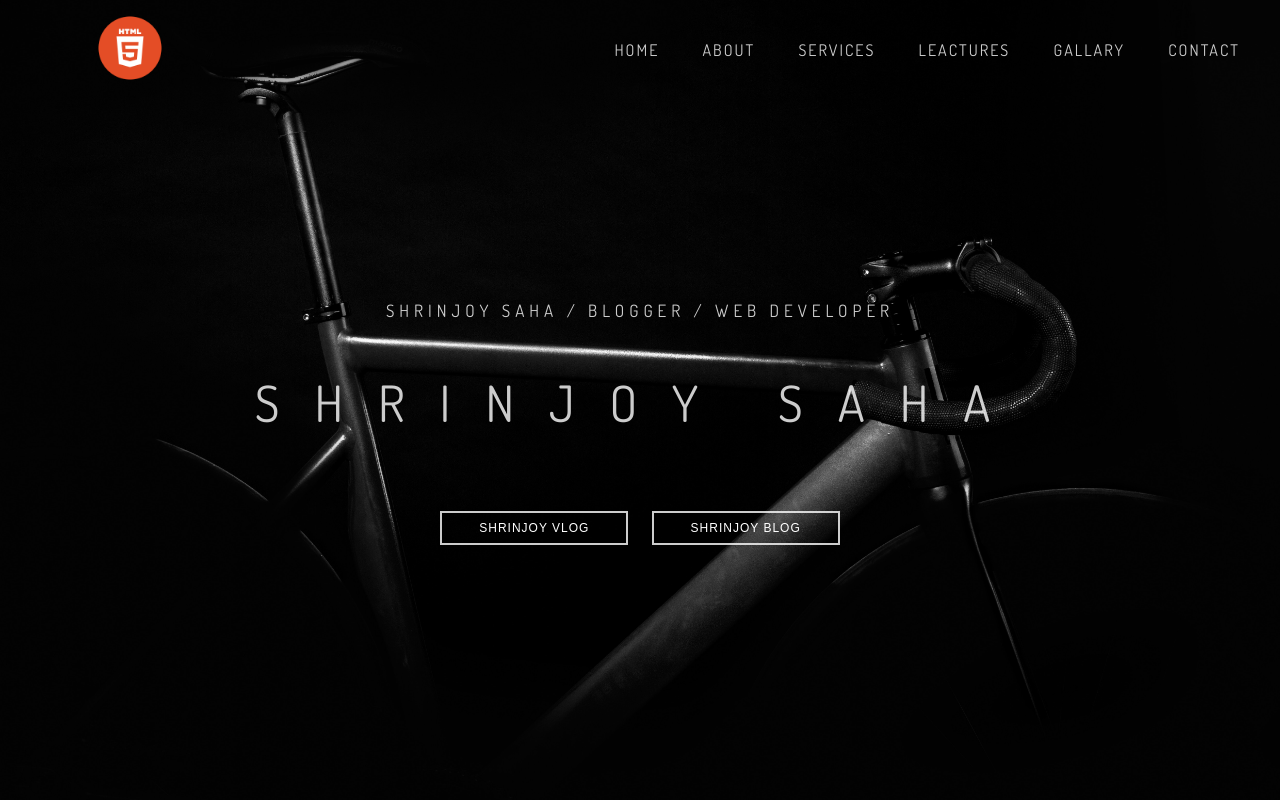
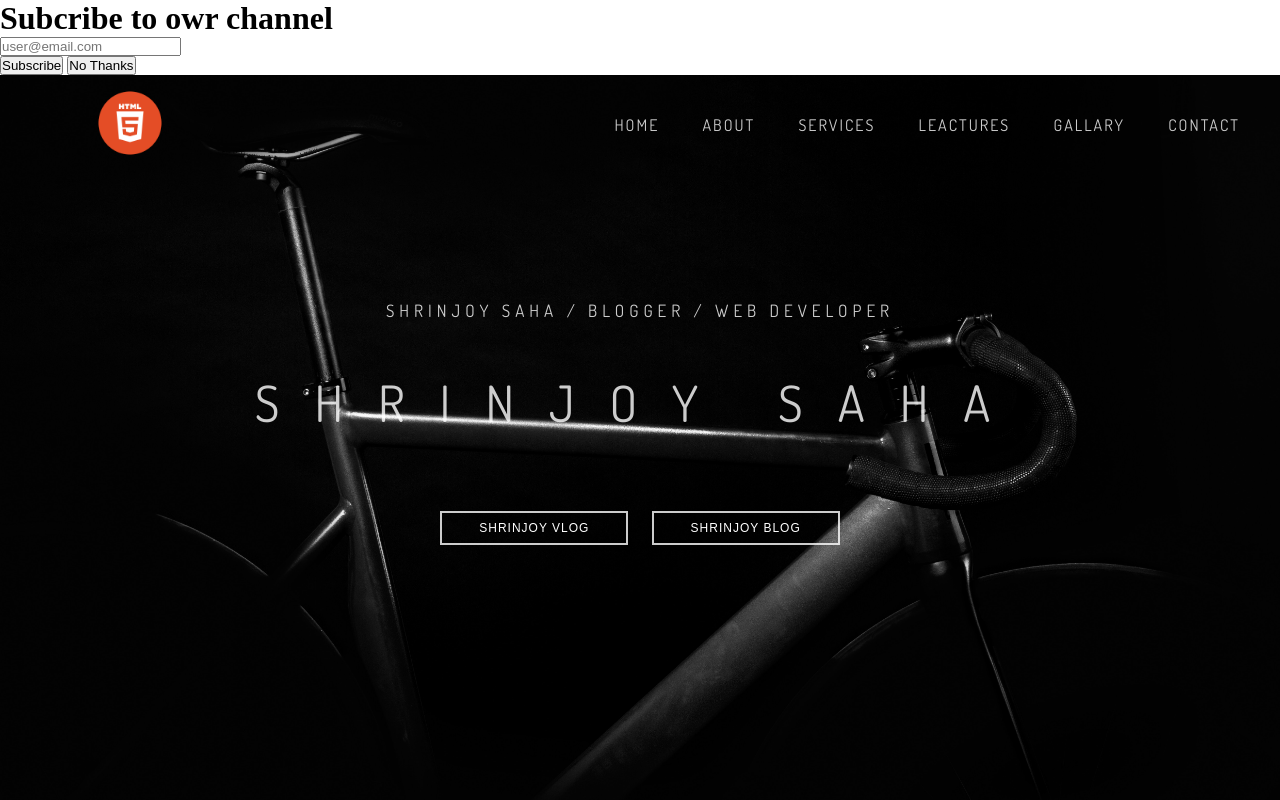
Before and after one commit to shrinjoy979/A-basic-but-attractive-website, a plain HTML site: page index.html in a window 1280 px wide. Shown: the top 800 px of the page. Drawn offline with nearby package versions, Linux system fonts and the light colour scheme.

Commit message:
Update index.html

```diff
--- a/index.html
+++ b/index.html
@@ -4,9 +4,22 @@
 	<title>WEB DEVELOPER</title>
 	<link rel="stylesheet" href="style.css">
 	<link href="https://fonts.googleapis.com/css?family=Dosis" rel="stylesheet">
+	<link href="https://fonts.googleapis.com/css?family=Slabo+27px" rel="stylesheet">
 </head>
 <body>
 
+	<!--------------------------------- popUp ------------------------------->
+
+	<div id="popupmain" style="display: none;">
+		<div id="popup">
+			<h1 id="newsHeading">Subcribe to owr channel</h1>
+			<input id="emailId" type="text" placeholder="user@email.com"><br>
+			<button class="submitId">Subscribe</button>
+			<button class="submitId">No Thanks</button>
+		</div>
+	</div>
+
+	<!-------------------------------- Header ------------------------------->
 	<div class="outer">
 		<div class="banner">
 			<img src="logo.png" alt="logo" class ="logo">
@@ -42,5 +55,22 @@
 	<footer style="background-color: black; height: 100px; width: 100%;">
 		<h4 style="color: white; text-align: center; padding-top: 40px; font-size: 18px;">@ Copyright Shrinjoy Saha</h4>
 	</footer>
+
+	<script src="https://ajax.googleapis.com/ajax/libs/jquery/3.3.1/jquery.min.js"></script>
+
+	<script type="text/javascript">
+
+
+			$(document).ready(function(){
+				setTimeout(function(){
+					$('#popupmain').css('display','block');
+				}, 5000);
+			});
+
+			$('.submitId').click(function(){
+				$('#popupmain').css('display','none');
+			});
+
+	</script>
 </body>
 </html>
```
